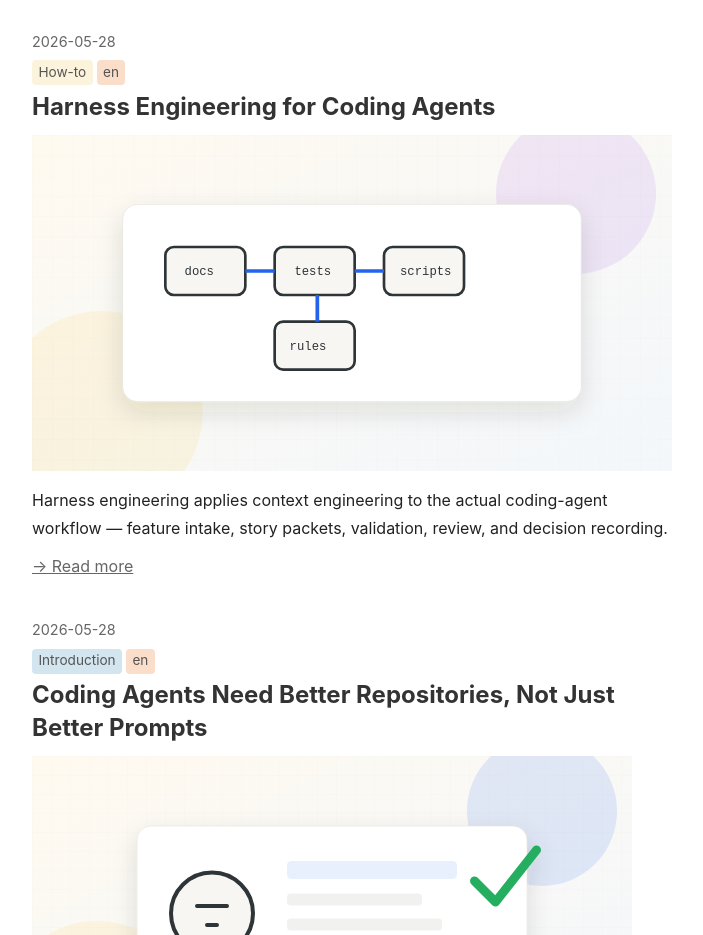
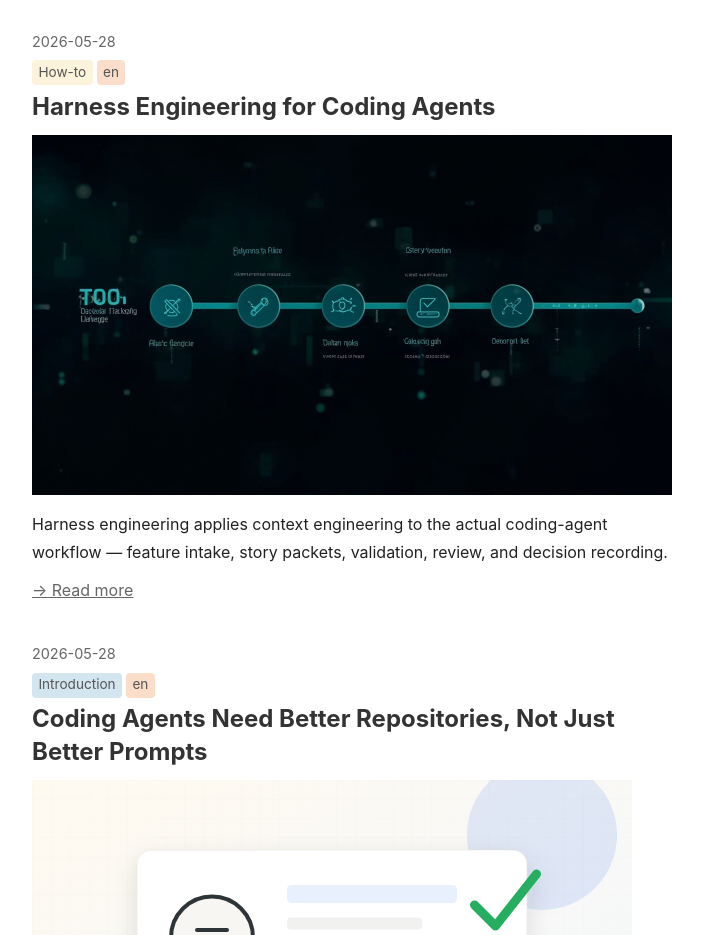
Before and after one commit to hoangnb24/harness-engineering-blog, an Astro site: page / in a window 1280 px wide. Shown: the part 1480-2415 px from the top of the page, without its empty margins (316-1019 px from the left). Built offline with nearby package versions, Linux system fonts and the light colour scheme; Astro itself is replaced by a stand-in of ours.

Commit message:
Add hero image to harness-engineering pillar page

```diff
--- a/src/pages/index.astro
+++ b/src/pages/index.astro
@@ -33,7 +33,7 @@ const posts = [
       ['en', 'tag-en'],
     ],
     title: 'Harness Engineering for Coding Agents',
-    image: '/assets/harness-patterns.svg',
+    image: '/assets/harness-engineering-hero.jpg',
     imageClass: 'photo-wide',
     excerpt: 'Harness engineering applies context engineering to the actual coding-agent workflow — feature intake, story packets, validation, review, and decision recording.',
     link: '/harness-engineering-for-coding-agents/',
```
Also changed, not shown: src/pages/harness-engineering-for-coding-agents.md (+1 -0 lines), public/assets/harness-engineering-hero.jpg (added).
